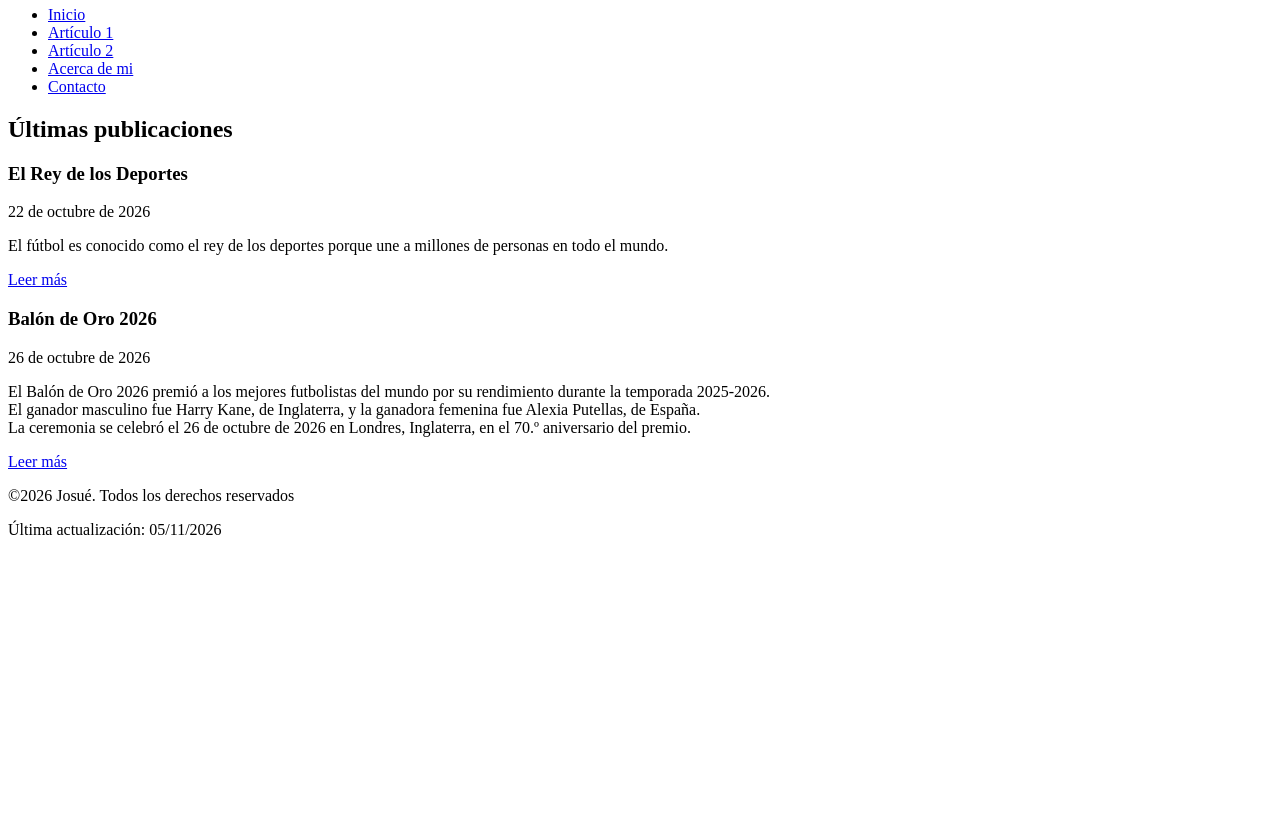
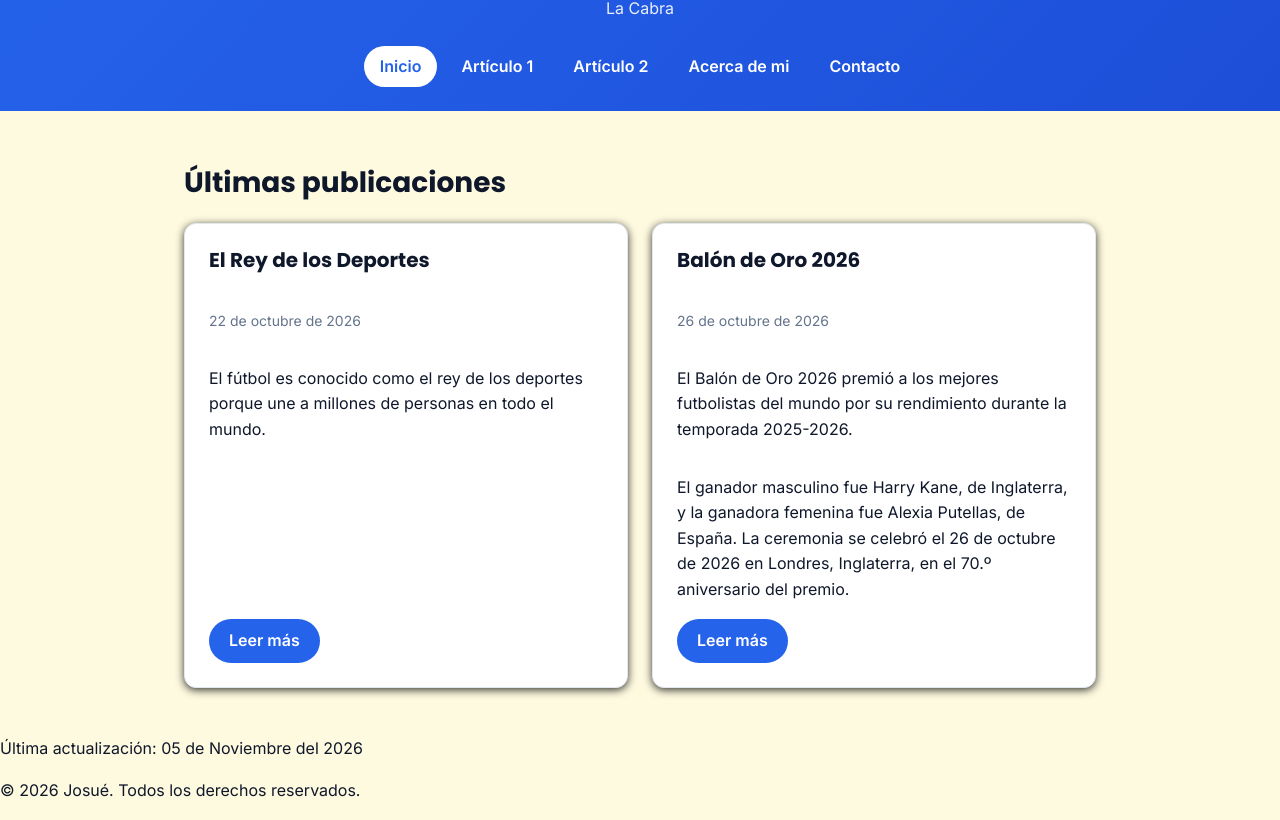
Before and after one commit to josuemart9928-cell/Blog-de-Josue, a plain HTML site: page index.html in a window 1280 px wide. Shown: the part 108-928 px from the top of the page. Before the commit the page ends 800 px from the top, so only its background shows below. Drawn offline with Linux system fonts and the light colour scheme.

Commit message:
feat/agregar estilos al index

```diff
--- /dev/null
+++ b/css/estilos.css
@@ -0,0 +1,176 @@
+/* HOJA DE ESTILOS DEL BLOG PERSONAL */
+/*importar 2 fonts de google inter para texto y poppins para titulos */
+
+@import url("https://fonts.googleapis.com/css2?family=Inter:wght@400;600&family=Poppins:wght@600;700&display=swap");
+/* crear variables */
+:root {
+    /* Colores */
+    --color-primario: #2563eb;         /* Azul vibrante */
+    --color-primario-oscuro: #1d4ed8;  /* Azul más oscuro para hover */
+    --color-fondo: #fefae0;            /* Gris muy claro, casi blanco */
+    --color-superficie: #ffffff;       /* Blanco puro para tarjetas o contenedores */
+    --color-texto: #0f172a;            /* Azul marino muy oscuro (mejor que negro puro) */
+    --color-texto-suave: #64748b;      /* Gris pizarra para subtítulos */
+    --color-borde: #e2e8f0;            /* Gris sutil para líneas divisorias */
+
+    /* Tipografías */
+    --fuente-texto: "Inter", system-ui, sans-serif;
+    --fuente-titulos: "Poppins", system-ui, sans-serif;
+
+    /* Medidas */
+    --ancho-contenido: 960px;
+
+    /*TARJETAS*/
+    --radio: 12px;
+    --sombra: 0 2px 8px rgba(0, 0, 0, 0.8);
+    --sombra-fuerte:0 8px 20px rgba(0, 0, 0, 0.12);
+
+
+}
+
+/*correccion del calculo del tamaño de las cajas(box)*/
+*,
+*::before,
+*::after{
+    box-sizing: border-box;
+}
+
+
+/*estilo para el body*/
+body {
+    background-color: var(--color-fondo);
+    color: var(--color-texto);
+    margin: 0;
+    font-family: var(--fuente-texto);
+    font-size: 1rem;
+    line-height: 1.6;
+}
+
+/*estilo para titulos*/
+
+h1, h2, h3{
+    font-family: var(--fuente-titulos);
+    color: var(--color-texto);
+    line-height: 1.2;
+}
+
+h1{
+    font-size: 2.5rem;
+}
+
+h2{
+    font-size: 1.75rem;
+}
+
+h3{
+    font-size: 1.25rem;
+}
+
+/*estils a los enlaces*/
+a{
+    color: var(--color-primario);
+    text-decoration: none;
+    font-weight: 600;
+
+}
+a:hover{
+    color: var(--color-primario-oscuro);
+    text-decoration: underline;
+}
+/*COntenido*/
+
+main{
+    max-width: var(--ancho-contenido);
+    margin: 0 auto;
+    padding: 2rem 1.5rem;
+}
+
+/*ENCABEZADO*/
+header{
+    background: linear-gradient(135deg, var(--color-primario), var(--color-primario-oscuro));
+    color: #fff;
+    text-align: center;
+    padding: 3rem 1.5rem 1.5rem;
+}
+
+header h1 {
+    color:#fff;
+    margin: 0 0 0.5rem;
+}
+header p {
+    margin: 0 0 1.5rem;
+    opacity: 0.9;
+}
+
+/*MENU*/
+nav ul{
+    display: flex;
+    justify-content: center;
+    flex-wrap: wrap;
+    gap: 0.5rem;
+    list-style: none;
+    margin: 0;
+    padding: 0;
+}
+/**COnvertir a los enlaces en botones*/
+nav a{
+    display: block;
+    padding: 0.5rem 1rem;
+    border-radius: 999px;
+    color: #fff;
+    transition: background-color 0.2s;
+}
+nav a:hover{
+    background-color: rgba(255, 255, 255, 0.2);
+    color: #fff;
+    text-decoration: none;
+}
+nav a.activo{
+    background-color: #fff;
+    color: var(--color-primario);
+}
+
+/*tarjetas*/
+.tarjetas{
+    display: grid;
+    grid-template-columns: repeat(auto-fit, minmax(280px, 1fr));
+    gap: 1.5rem;
+}
+.tarjeta{
+    background-color: var(--color-superficie);
+    border: 1px solid var(--color-borde);
+    border-radius: var(--radio);
+    box-shadow: var(--sombra);
+    padding: 1.5rem;
+    transition: transform 0.2s, box-shadow 0.2s;
+    display: flex;
+    flex-direction: column;
+}
+.tarjeta h3{
+    margin-top: 0;
+}
+.tarjeta time {
+    color: var(--color-texto-suave);
+    font-size: 0.875rem;
+}
+.tarjeta:hover{
+    transform: translateY(-4px);
+    box-shadow: var(--sombra-fuerte);
+}
+.tarjeta .boton{
+    margin-top: auto;
+    align-self: flex-start;
+}
+.boton {
+    display: inline-block;
+    background-color: var(--color-primario);
+    color: #fff;
+    padding: 0.6rem 1.25rem;
+    border-radius: 999px;
+    transition: background-color 0.2s;
+}
+.boton:hover{
+    background-color: var(--color-primario-oscuro);
+    color:#fff;
+    text-decoration: none;
+}
--- a/index.html
+++ b/index.html
@@ -1,11 +1,12 @@
 <!DOCTYPE html>
 <html lang="es">
 <head>
+    <!-- Configuración de idioma y metadatos -->
     <meta charset="UTF-8">
     <meta name="viewport" content="width=device-width, initial-scale=1.0">
     <meta name="description" content="Blog personal de Josué sobre Fútbol">
-
     <title>Inicio | Blog de Josué</title>
+    <link rel="stylesheet" href="css/estilos.css">
 </head>
 <body>
     <header>
@@ -13,7 +14,7 @@
         <p>La Cabra</p>
         <nav>
             <ul>
-                <li><a href="index.html">Inicio</a></li>
+                <li><a href="index.html" class="activo">Inicio</a></li>
                 <li><a href="articulo-1.html">Artículo 1</a></li>
                 <li><a href="articulo-2.html">Artículo 2</a></li>
                 <li><a href="acerca-de-mi.html">Acerca de mi</a></li>
@@ -24,30 +25,26 @@
     <main>
         <section>
             <h2>Últimas publicaciones</h2>
-            <article>
+            <div class="tarjetas">
+                <article class="tarjeta">
                     <h3>El Rey de los Deportes</h3>
                     <p><time datetime="2026-10-22">22 de octubre de 2026</time></p>
                     <p>El fútbol es conocido como el rey de los deportes porque une a millones de personas en todo el mundo.</p>
-                <a href="articulo-1.html">Leer más</a>
+                    <a href="articulo-1.html" class="boton">Leer más</a>
                 </article>
-        </section>
-    </main>
-
-    <main>
-        <section>
-            <article>
+                <article class="tarjeta">
                     <h3>Balón de Oro 2026</h3>
                     <p><time datetime="2026-10-26">26 de octubre de 2026</time></p>
-                <p>El Balón de Oro 2026 premió a los mejores futbolistas del mundo por su rendimiento durante la temporada 2025-2026.<br/>
-                El ganador masculino fue Harry Kane, de Inglaterra, y la ganadora femenina fue Alexia Putellas, de España.<br/>
-                La ceremonia se celebró el 26 de octubre de 2026 en Londres, Inglaterra, en el 70.º aniversario del premio.</p>
-                <a href="articulo-2.html">Leer más</a>
+                    <p>El Balón de Oro 2026 premió a los mejores futbolistas del mundo por su rendimiento durante la temporada 2025-2026.</p>
+                    <p>El ganador masculino fue Harry Kane, de Inglaterra, y la ganadora femenina fue Alexia Putellas, de España. La ceremonia se celebró el 26 de octubre de 2026 en Londres, Inglaterra, en el 70.º aniversario del premio.</p>
+                    <a href="articulo-2.html" class="boton">Leer más</a>
                 </article>
+            </div>
         </section>
     </main>
     <footer>
-        <p>&copy;2026 Josué. Todos los derechos reservados</p>
-        <p>Última actualización: <time datetime="[aaaa-mm-dd]"> 05/11/2026</time></p>
+        <p>Última actualización: <time datetime="2026-11-05">05 de Noviembre del 2026</time></p>
+        <p>&copy; 2026 Josué. Todos los derechos reservados.</p>
     </footer>
 </body>
 </html>
```
Also changed, not shown: acerca-de-mi.html (+4 -3 lines), articulo-1.html (+3 -2 lines), articulo-2.html (+3 -2 lines), contacto.html (+3 -2 lines). Lines whose indentation alone changed are shown as unchanged.
